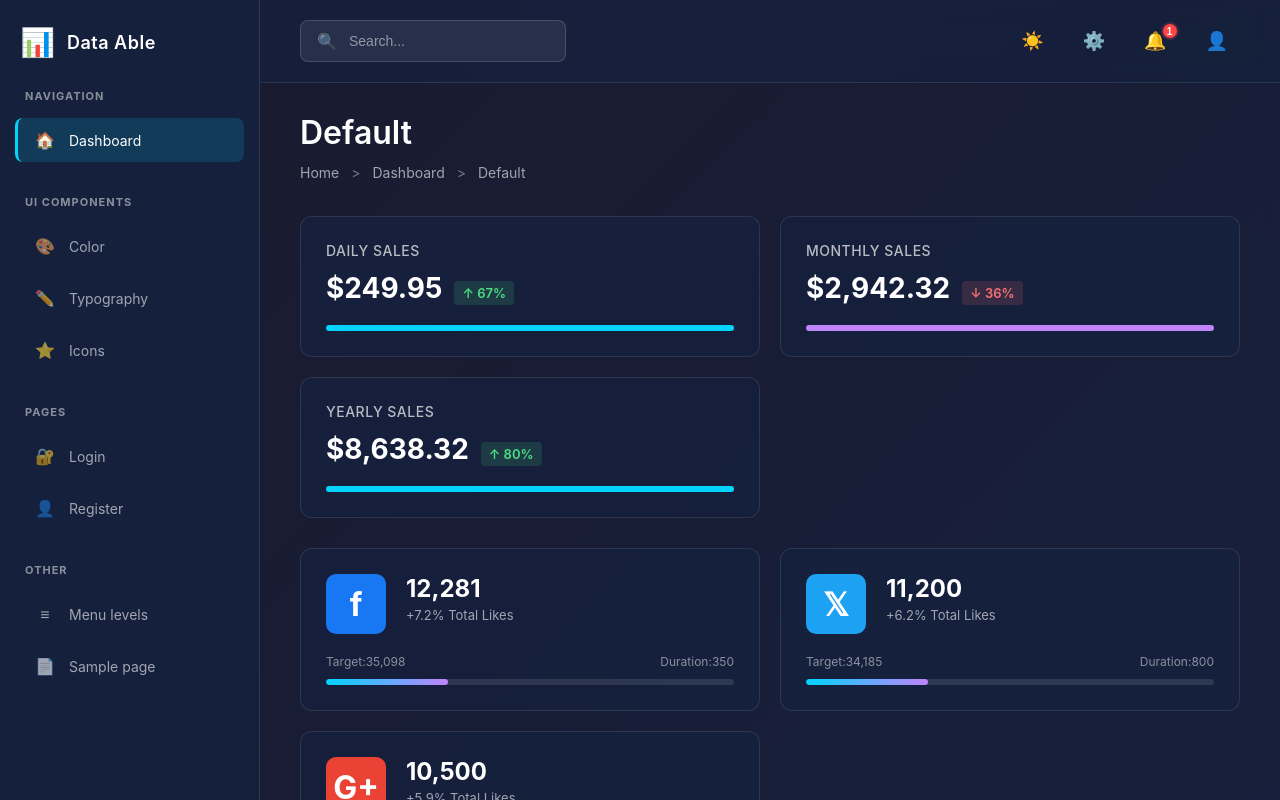
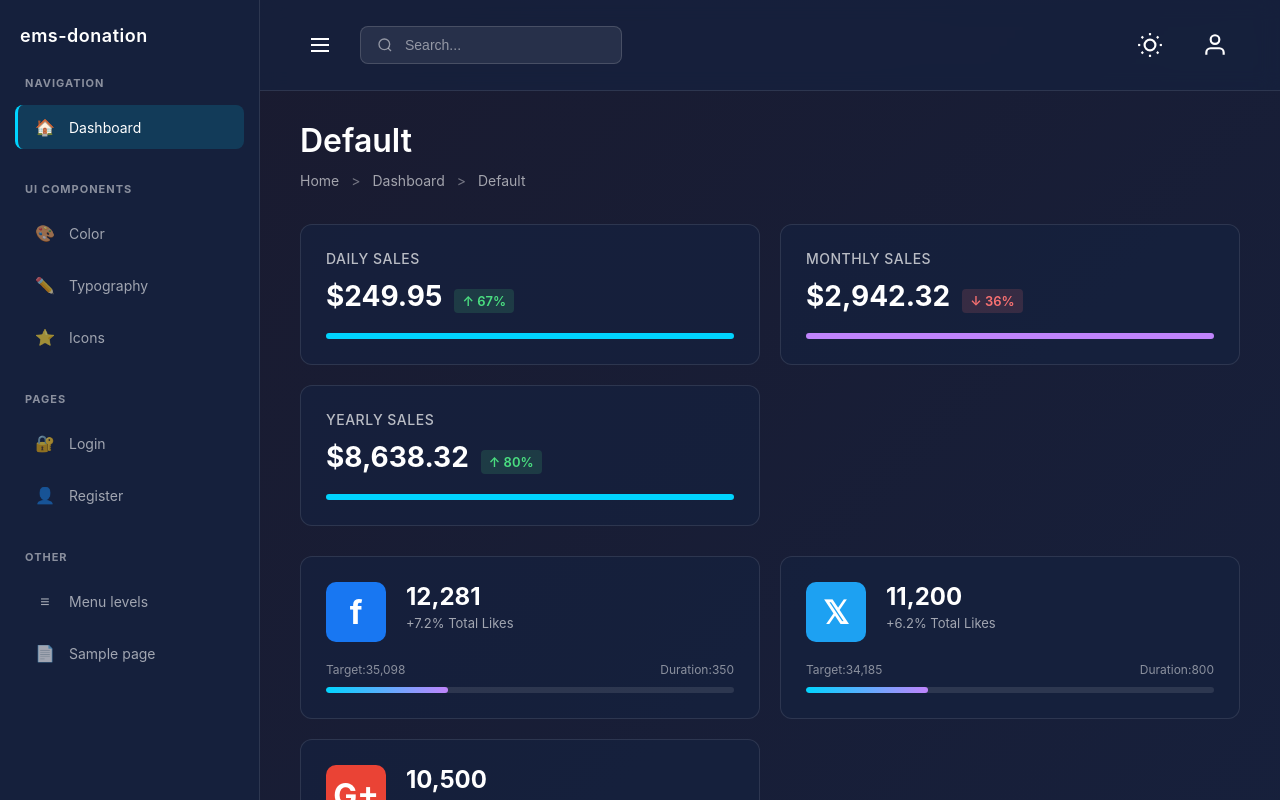
Before and after one commit to SSmikey/ems-donation, a Next.js app: page /dashboard in a window 1280 px wide. Built offline with nearby package versions, Linux system fonts and the light colour scheme.

Commit message:
Refactor branding and icons for consistency across the application

```diff
--- a/src/app/layout.tsx
+++ b/src/app/layout.tsx
@@ -13,8 +13,8 @@ const geistMono = Geist_Mono({
 });
 
 export const metadata: Metadata = {
-  title: "EMS Donation - Login",
-  description: "EMS Donation System - User Login",
+  title: "ems-donation",
+  description: "ems-donation System",
 };
 
 export default function RootLayout({
--- a/src/app/page.tsx
+++ b/src/app/page.tsx
@@ -27,8 +27,8 @@ export default function LoginPage() {
       <div className={styles.card}>
         {/* Logo Section */}
         <div className={styles.logoSection}>
-          <div className={styles.logoIcon}>📊</div>
-          <h1 className={styles.appName}>EMS Donation</h1>
+          <div className={styles.logoIcon}>🎯</div>
+          <h1 className={styles.appName}>ems-donation</h1>
         </div>
 
         {/* Login Form */}
--- a/src/components/Header.module.css
+++ b/src/components/Header.module.css
@@ -22,15 +22,23 @@
   background: none;
   border: none;
   color: #ffffff;
-  font-size: 24px;
   cursor: pointer;
   padding: 8px;
   border-radius: 6px;
   transition: background 0.3s ease;
+  width: 40px;
+  height: 40px;
+  display: flex;
+  align-items: center;
+  justify-content: center;
 }
 
 .menuButton:hover {
   background: rgba(255, 255, 255, 0.1);
+}
+
+.menuButton svg {
+  stroke: currentColor;
 }
 
 .searchBox {
@@ -50,8 +58,14 @@
 }
 
 .searchIcon {
-  font-size: 16px;
+  display: flex;
+  align-items: center;
+  justify-content: center;
   color: rgba(255, 255, 255, 0.5);
+}
+
+.searchIcon svg {
+  stroke: currentColor;
 }
 
 .searchInput {
@@ -77,7 +91,6 @@
   background: none;
   border: none;
   color: #ffffff;
-  font-size: 18px;
   cursor: pointer;
   padding: 8px 12px;
   border-radius: 6px;
@@ -85,64 +98,41 @@
   display: flex;
   align-items: center;
   justify-content: center;
+  width: 40px;
+  height: 40px;
 }
 
 .iconButton:hover {
   background: rgba(255, 255, 255, 0.1);
 }
 
-.notificationButton {
-  position: relative;
+.iconButton svg {
+  stroke: currentColor;
+}
+
+.iconButtonLarge {
   background: none;
   border: none;
   color: #ffffff;
-  font-size: 18px;
   cursor: pointer;
-  padding: 8px 12px;
-  border-radius: 6px;
+  padding: 12px;
+  border-radius: 8px;
   transition: background 0.3s ease;
   display: flex;
   align-items: center;
   justify-content: center;
+  width: 50px;
+  height: 50px;
 }
 
-.notificationButton:hover {
+.iconButtonLarge:hover {
   background: rgba(255, 255, 255, 0.1);
 }
 
-.notificationBadge {
-  position: absolute;
-  top: 0;
-  right: 0;
-  background: #ff4444;
-  color: #ffffff;
-  font-size: 10px;
-  font-weight: 700;
-  width: 18px;
-  height: 18px;
-  border-radius: 50%;
-  display: flex;
-  align-items: center;
-  justify-content: center;
-  border: 2px solid rgba(22, 33, 62, 0.8);
-}
-
-.userButton {
-  background: none;
-  border: none;
-  color: #ffffff;
-  font-size: 18px;
-  cursor: pointer;
-  padding: 8px 12px;
-  border-radius: 6px;
-  transition: background 0.3s ease;
-  display: flex;
-  align-items: center;
-  justify-content: center;
-}
-
-.userButton:hover {
-  background: rgba(255, 255, 255, 0.1);
+.iconButtonLarge svg {
+  stroke: currentColor;
+  width: 28px;
+  height: 28px;
 }
 
 @media (max-width: 768px) {
--- a/src/components/Header.tsx
+++ b/src/components/Header.tsx
@@ -6,15 +6,62 @@ interface HeaderProps {
   onMenuClick: () => void;
 }
 
+const SunIcon = () => (
+  <svg width="20" height="20" viewBox="0 0 24 24" fill="none" stroke="currentColor" strokeWidth="2">
+    <circle cx="12" cy="12" r="5" />
+    <line x1="12" y1="1" x2="12" y2="3" />
+    <line x1="12" y1="21" x2="12" y2="23" />
+    <line x1="4.22" y1="4.22" x2="5.64" y2="5.64" />
+    <line x1="18.36" y1="18.36" x2="19.78" y2="19.78" />
+    <line x1="1" y1="12" x2="3" y2="12" />
+    <line x1="21" y1="12" x2="23" y2="12" />
+    <line x1="4.22" y1="19.78" x2="5.64" y2="18.36" />
+    <line x1="18.36" y1="5.64" x2="19.78" y2="4.22" />
+  </svg>
+);
+
+const SettingsIcon = () => (
+  <svg width="20" height="20" viewBox="0 0 24 24" fill="none" stroke="currentColor" strokeWidth="2">
+    <circle cx="12" cy="12" r="3" />
+    <path d="M12 1v6m0 6v6M4.22 4.22l4.24 4.24m5.08 5.08l4.24 4.24M1 12h6m6 0h6M4.22 19.78l4.24-4.24m5.08-5.08l4.24-4.24" />
+  </svg>
+);
+
+const MessageIcon = () => (
+  <svg width="20" height="20" viewBox="0 0 24 24" fill="none" stroke="currentColor" strokeWidth="2">
+    <path d="M21 15a2 2 0 0 1-2 2H7l-4 4V5a2 2 0 0 1 2-2h14a2 2 0 0 1 2 2z" />
+  </svg>
+);
+
+const UserIcon = () => (
+  <svg width="20" height="20" viewBox="0 0 24 24" fill="none" stroke="currentColor" strokeWidth="2">
+    <path d="M20 21v-2a4 4 0 0 0-4-4H8a4 4 0 0 0-4 4v2" />
+    <circle cx="12" cy="7" r="4" />
+  </svg>
+);
+
+const SearchIcon = () => (
+  <svg width="16" height="16" viewBox="0 0 24 24" fill="none" stroke="currentColor" strokeWidth="2">
+    <circle cx="11" cy="11" r="8" />
+    <path d="m21 21-4.35-4.35" />
+  </svg>
+);
+
 export default function Header({ onMenuClick }: HeaderProps) {
   return (
     <header className={styles.header}>
       <div className={styles.left}>
         <button className={styles.menuButton} onClick={onMenuClick}>
-          ☰
+          <svg width="24" height="24" viewBox="0 0 24 24" fill="none" stroke="currentColor" strokeWidth="2">
+            <line x1="3" y1="12" x2="21" y2="12" />
+            <line x1="3" y1="6" x2="21" y2="6" />
+            <line x1="3" y1="18" x2="21" y2="18" />
+          </svg>
         </button>
         <div className={styles.searchBox}>
-          <span className={styles.searchIcon}>🔍</span>
+          <span className={styles.searchIcon}>
+            <SearchIcon />
+          </span>
           <input
             type="text"
             placeholder="Search..."
@@ -24,18 +71,11 @@ export default function Header({ onMenuClick }: HeaderProps) {
       </div>
 
       <div className={styles.right}>
-        <button className={styles.iconButton}>
-          ☀️
+        <button className={styles.iconButtonLarge}>
+          <SunIcon />
         </button>
-        <button className={styles.iconButton}>
-          ⚙️
-        </button>
-        <button className={styles.notificationButton}>
-          🔔
-          <span className={styles.notificationBadge}>1</span>
-        </button>
-        <button className={styles.userButton}>
-          👤
+        <button className={styles.iconButtonLarge}>
+          <UserIcon />
         </button>
       </div>
     </header>
--- a/src/components/Sidebar.module.css
+++ b/src/components/Sidebar.module.css
@@ -20,16 +20,9 @@
 .logo {
   display: flex;
   align-items: center;
-  gap: 12px;
   padding: 0 20px;
   margin-bottom: 30px;
   cursor: pointer;
-}
-
-.logoIcon {
-  font-size: 28px;
-  display: flex;
-  align-items: center;
 }
 
 .logoText {
--- a/src/components/Sidebar.tsx
+++ b/src/components/Sidebar.tsx
@@ -11,8 +11,7 @@ export default function Sidebar({ isOpen }: SidebarProps) {
     <aside className={`${styles.sidebar} ${isOpen ? styles.open : styles.closed}`}>
       {/* Logo */}
       <div className={styles.logo}>
-        <div className={styles.logoIcon}>📊</div>
-        <span className={styles.logoText}>Data Able</span>
+        <span className={styles.logoText}>ems-donation</span>
       </div>
 
       {/* Navigation */}
```
